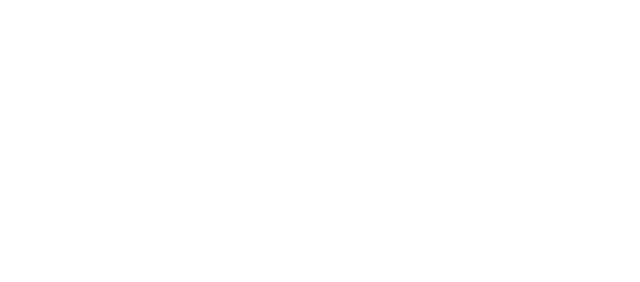
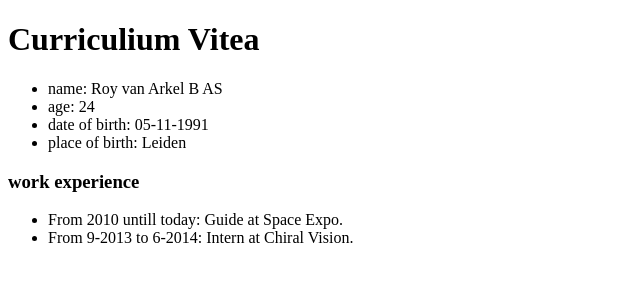
Before and after one commit to royvanarkel/git-101, a plain HTML site: page index.html in a window 1280 px wide. Shown: the whole page, without its empty margins (0-640 px from the left). Drawn offline with Linux system fonts and the light colour scheme.

Commit message:
Added some information about me

```diff
--- a/index.html
+++ b/index.html
@@ -4,6 +4,21 @@
   <title>Roy van Arkel</title>
 </head>
 <body>
+<H1>Curriculium Vitea</H1>
 
+<ul>
+  <li>name: Roy van Arkel B AS</li>
+  <li>age: 24</li>
+  <li>date of birth: 05-11-1991</li>
+  <li>place of birth: Leiden</li>
+</ul>
+
+<div>
+  <h3>work experience</h3>
+  <ul>
+    <li>From 2010 untill today: Guide at Space Expo.</li>
+    <li>From 9-2013 to 6-2014: Intern at Chiral Vision.</li>
+  </ul>
+</div>
 </body>
 </html>
```
